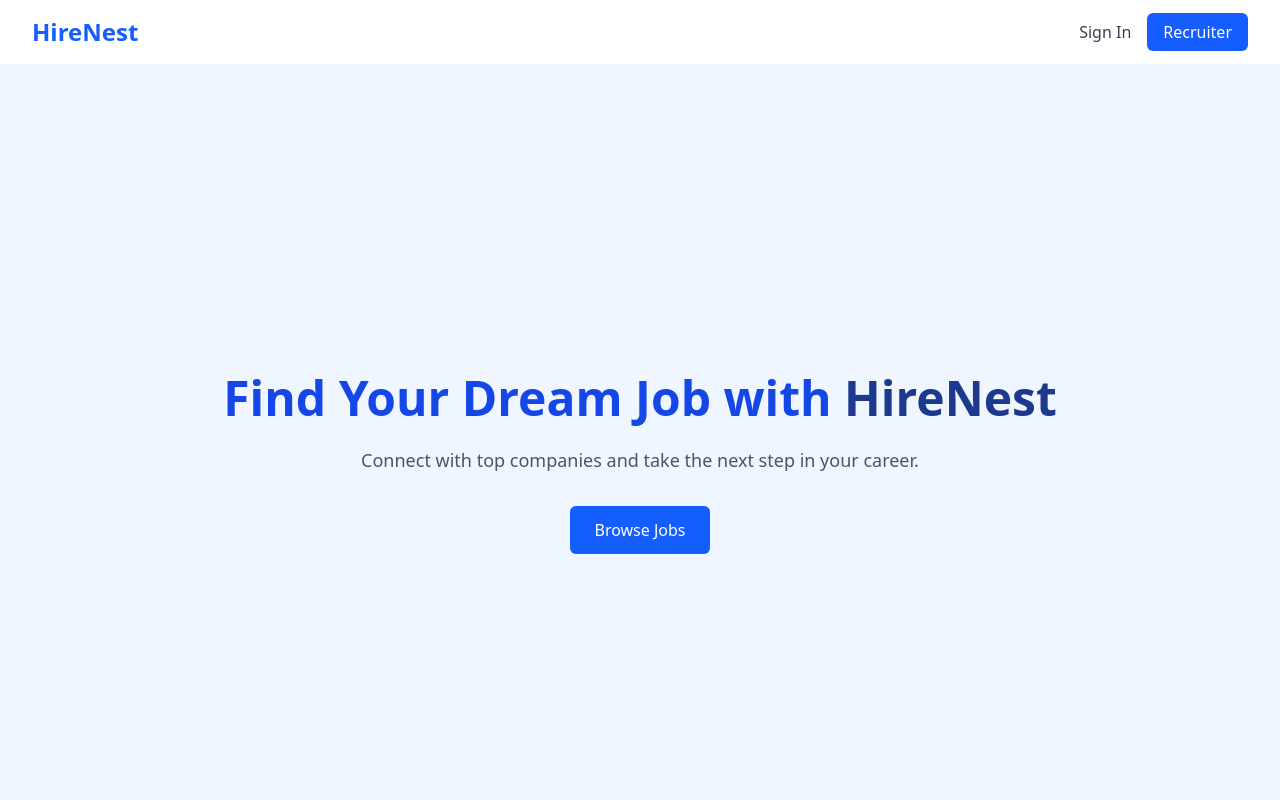
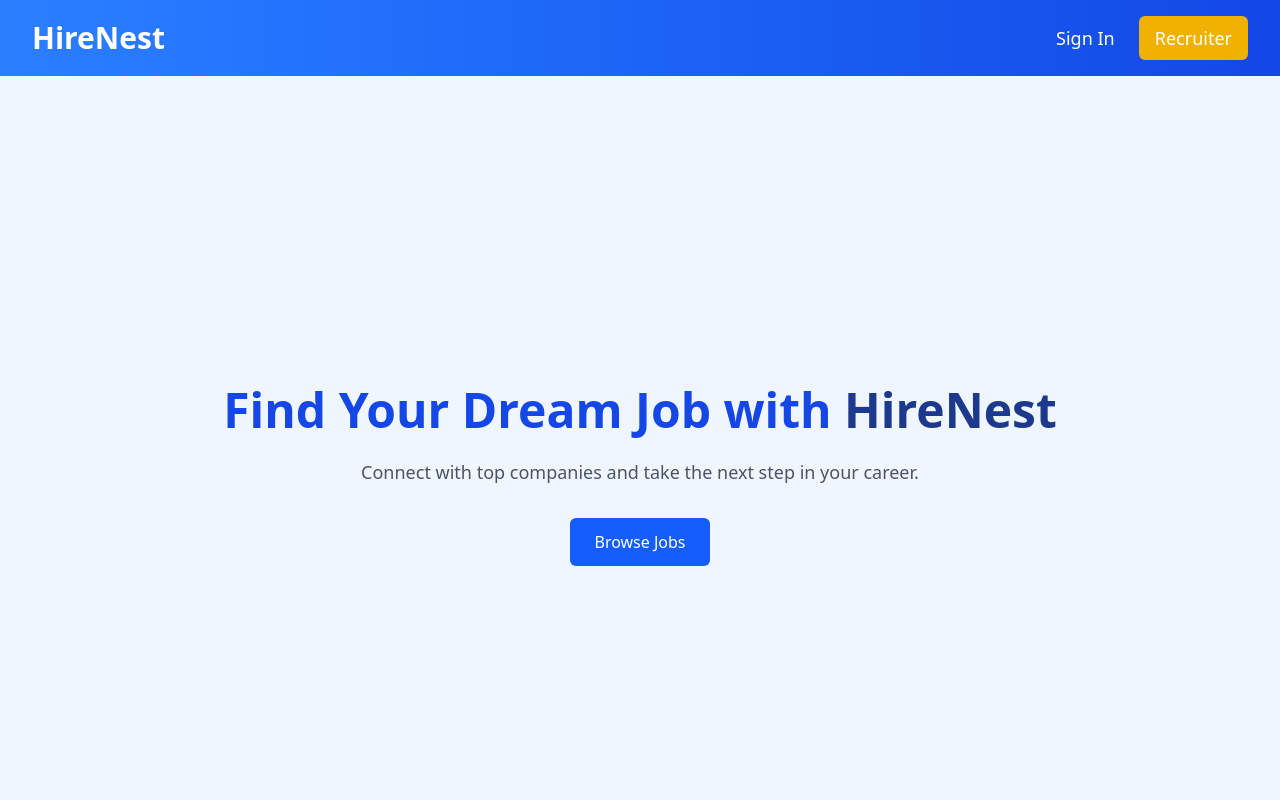
Before and after one commit to ItxUzair1/Job-Portal, a React (Vite) app in the folder Client/Portal-Front/: page / in a window 1280 px wide. Shown: the top 800 px of the page. Built offline with nearby package versions, Linux system fonts and the light colour scheme.

Commit message:
Add BookMark and conditional Rendering on Navbar

```diff
--- a/Client/Portal-Front/src/components/Navbar.jsx
+++ b/Client/Portal-Front/src/components/Navbar.jsx
@@ -1,13 +1,105 @@
-import React from "react";
+import React, { useContext } from "react";
 import { Link } from "react-router-dom";
+import { AuthContext } from "../context/authContext"; // Adjust the import path as needed
 
 const Navbar = () => {
+  const { auth, Logout } = useContext(AuthContext);
+  const user = auth?.user;
+
+  // Get the first letter of the email for the avatar
+  const avatarLetter = user?.email?.charAt(0).toUpperCase();
+
   return (
-    <nav className="bg-white shadow-md py-4 px-8 flex justify-between items-center">
-      <Link to="/" className="text-2xl font-bold text-blue-600">HireNest</Link>
-      <div className="space-x-4">
-        <Link to="/login" className="text-gray-700 hover:text-blue-600">Sign In</Link>
-        <Link to="/recruiter" className="text-white bg-blue-600 hover:bg-blue-700 px-4 py-2 rounded-md">Recruiter</Link>
+    <nav className="bg-gradient-to-r from-blue-500 to-blue-700 shadow-md py-4 px-8 flex justify-between items-center">
+      {/* Logo */}
+      <Link to="/" className="text-3xl font-extrabold text-white hover:text-yellow-300 transition duration-300 ease-in-out">
+        HireNest
+      </Link>
+
+      <div className="flex items-center space-x-6">
+        {/* If the user is not logged in */}
+        {!user && (
+          <>
+            <Link
+              to="/login"
+              className="text-white hover:text-yellow-300 transition duration-300 ease-in-out text-lg"
+            >
+              Sign In
+            </Link>
+            <Link
+              to="/recruiter"
+              className="bg-yellow-500 hover:bg-yellow-600 text-white px-4 py-2 rounded-md text-lg transition duration-300 ease-in-out"
+            >
+              Recruiter
+            </Link>
+          </>
+        )}
+
+        {/* If user is a Job Seeker */}
+        {user && user.role === "jobseeker" && (
+          <>
+            <Link
+              to="/jobs"
+              className="text-white hover:text-yellow-300 transition duration-300 ease-in-out text-lg"
+            >
+              Browse Jobs
+            </Link>
+            <Link
+              to="/applications"
+              className="text-white hover:text-yellow-300 transition duration-300 ease-in-out text-lg"
+            >
+              My Applications
+            </Link>
+            <Link
+              to="/saved"
+              className="text-white hover:text-yellow-300 transition duration-300 ease-in-out text-lg"
+            >
+              Saved Jobs
+            </Link>
+          </>
+        )}
+
+        {/* If user is a Recruiter */}
+        {user && user.role === "recruiter" && (
+          <>
+            <Link
+              to="/dashboard"
+              className="text-white hover:text-yellow-300 transition duration-300 ease-in-out text-lg"
+            >
+              Dashboard
+            </Link>
+            <Link
+              to="/post-job"
+              className="text-white hover:text-yellow-300 transition duration-300 ease-in-out text-lg"
+            >
+              Post Job
+            </Link>
+            <Link
+              to="/candidates"
+              className="text-white hover:text-yellow-300 transition duration-300 ease-in-out text-lg"
+            >
+              Candidates
+            </Link>
+          </>
+        )}
+
+        {/* User Avatar & Logout */}
+        {user && (
+          <div className="flex items-center space-x-4">
+            <div
+              title={user.email}
+              className="w-10 h-10 rounded-full bg-yellow-500 text-white flex items-center justify-center font-semibold text-lg"
+            >
+              {avatarLetter}
+            </div>
+            <button
+              onClick={Logout}
+              className="text-white cursor-pointer hover:text-red-500 transition duration-300 ease-in-out text-lg"
+            >
+              Logout
+            </button>
+          </div>
+        )}
       </div>
     </nav>
   );
--- a/Client/Portal-Front/src/context/authContext.jsx
+++ b/Client/Portal-Front/src/context/authContext.jsx
@@ -1,11 +1,13 @@
 import { createContext, useEffect, useState } from "react";
-import {jwtDecode} from "jwt-decode"; // make sure you have this
+import {jwtDecode} from "jwt-decode";
+import { useNavigate } from "react-router-dom";
 
 export const AuthContext = createContext();
 
 export const AuthProvider = ({ children }) => {
   const [auth, setAuth] = useState({ token: null, user: null });
   const [loading, setLoading] = useState(true);
+  const navigate = useNavigate();
 
   useEffect(() => {
     const token = localStorage.getItem("token");
@@ -44,6 +46,7 @@ export const AuthProvider = ({ children }) => {
   const Logout = () => {
     localStorage.removeItem("token");
     setAuth({ token: null, user: null });
+    navigate("/login"); // Redirect to login page after logout
   };
 
   return (
--- a/Client/Portal-Front/src/pages/JobDetailPage.jsx
+++ b/Client/Portal-Front/src/pages/JobDetailPage.jsx
@@ -1,13 +1,14 @@
 import React, { useEffect, useState } from 'react';
 import { useParams } from 'react-router-dom';
 import axios from 'axios';
-import { FaMapMarkerAlt, FaMoneyBillWave, FaClock, FaBriefcase, FaCalendarAlt } from 'react-icons/fa';
+import { FaMapMarkerAlt, FaMoneyBillWave, FaClock, FaBriefcase, FaCalendarAlt, FaBookmark, FaRegBookmark } from 'react-icons/fa';
 
 const JobDetailsPage = () => {
   const { id } = useParams(); // Extract job ID from URL
   const [job, setJob] = useState(null);
   const [loading, setLoading] = useState(true);
   const [error, setError] = useState(null);
+  const [isBookmarked, setIsBookmarked] = useState(false); // State to track bookmark status
 
   useEffect(() => {
     const fetchJob = async () => {
@@ -24,6 +25,10 @@ const JobDetailsPage = () => {
     fetchJob();
   }, [id]);
 
+  const handleBookmarkClick = () => {
+    setIsBookmarked(prevState => !prevState); // Toggle bookmark status
+  };
+
   if (loading) {
     return (
       <div className="flex justify-center items-center min-h-screen">
@@ -38,7 +43,17 @@ const JobDetailsPage = () => {
 
   return (
     <section className="max-w-4xl mx-auto p-6 bg-white shadow-md rounded-lg mt-10">
-      <h1 className="text-3xl font-bold text-gray-800 mb-4">{job.title}</h1>
+      <div className="flex justify-between items-center mb-6">
+        <h1 className="text-3xl font-bold text-gray-800">{job.title}</h1>
+        <button onClick={handleBookmarkClick} className="text-xl text-gray-400 hover:text-indigo-600">
+          {isBookmarked ? (
+            <FaBookmark className="text-indigo-600" />
+          ) : (
+            <FaRegBookmark className="text-gray-400" />
+          )}
+        </button>
+      </div>
+
       <p className="text-lg text-gray-600 mb-2"><strong>Company:</strong> {job.company}</p>
 
       <div className="flex flex-wrap items-center gap-4 text-sm text-gray-500 mb-6">
```
